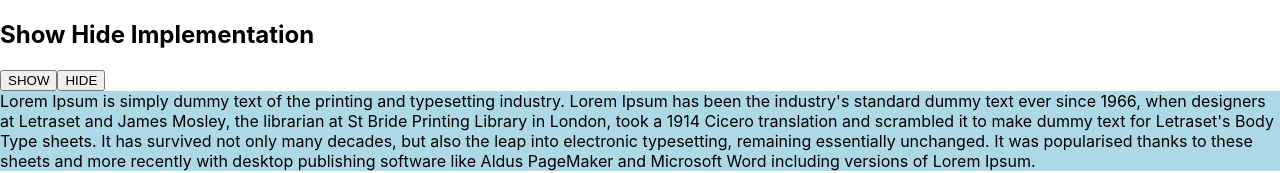
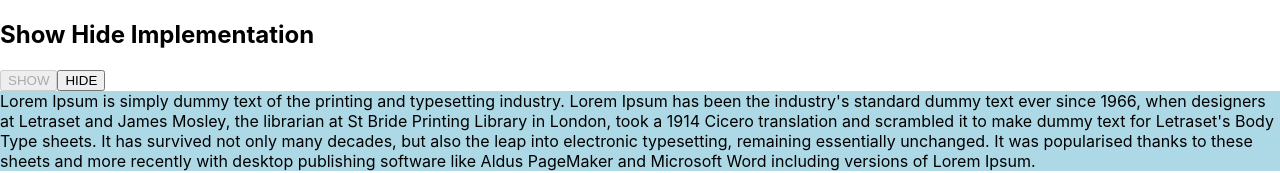
Before and after one commit to Harshvardhan-deep/react_session, a React (Create React App) app: page / in a window 1280 px wide. Shown: the top 173 px of the page. Built offline with nearby package versions, Linux system fonts and the light colour scheme.

Commit message:
Show Hide Fn

```diff
--- a/src/components/ShowHidefn.js
+++ b/src/components/ShowHidefn.js
@@ -22,8 +22,8 @@ const ShowHidefn = () => {
 
             <h2>Show Hide Implementation</h2>
 
-            <button onClick={ShowContentFn}>SHOW</button>
-            <button onClick={HideContentFn}>HIDE</button>
+            <button onClick={ShowContentFn} disabled={status}>SHOW</button>
+            <button onClick={HideContentFn} disabled={!status}>HIDE</button>
 
             <br></br>
 
```
